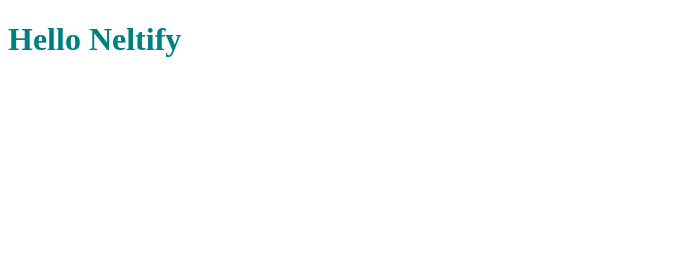
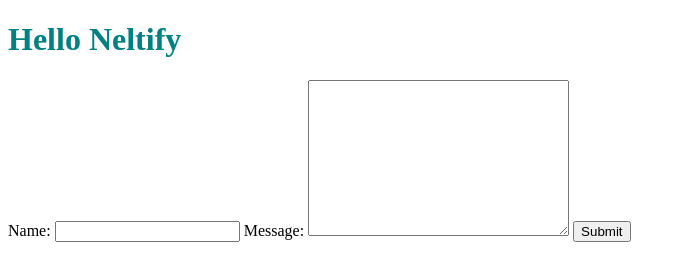
Before and after one commit to feb-march-2019-bootcamp/plain-html-css, a plain HTML site: page index.html in a window 1280 px wide. Shown: the whole page, without its empty margins (0-686 px from the left). Drawn offline with Linux system fonts and the light colour scheme.

Commit message:
Added form

```diff
--- a/index.html
+++ b/index.html
@@ -11,5 +11,14 @@
   <h1 class="teal-text">
     Hello Neltify
   </h1>
+
+  <div>
+    <form name="contact" method="POST" data-netlify="true">
+      Name: <input type="text" name="name" id="name">
+      Message: <textarea name="message" id="" cols="30" rows="10"></textarea>
+
+      <button type="submit">Submit</button>
+    </form>
+  </div>
 </body>
 </html>
```
